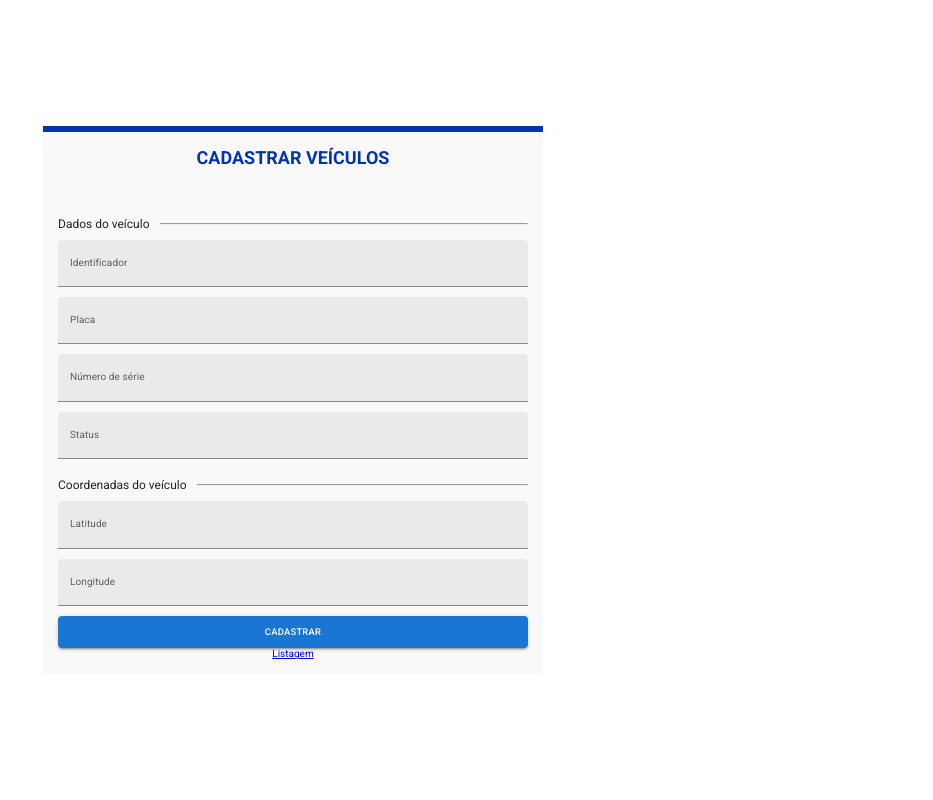
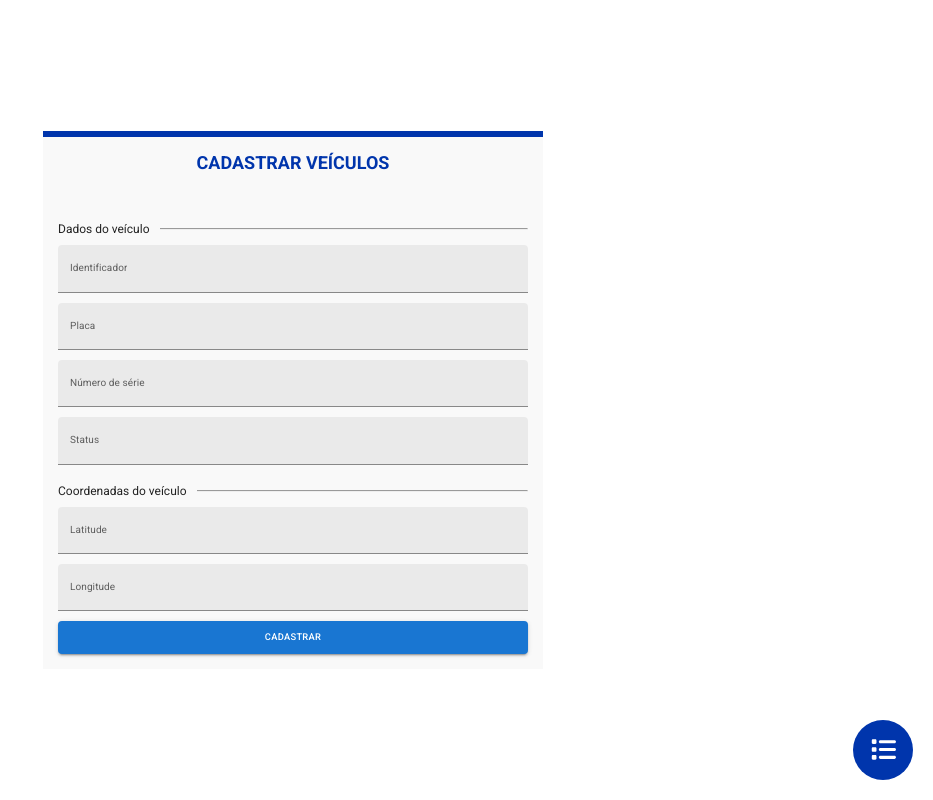
Before and after one commit to gustavoliveira94/track-vehicles, a React (Create React App) app: page /register-vehicles in a window 1280 px wide. Shown: the whole page, without its empty margins (347-1280 px from the left). Built offline with nearby package versions, Linux system fonts and the light colour scheme; what miragejs would draw is missing.

Commit message:
feat: create navigation

```diff
--- /dev/null
+++ b/src/app/components/Navigation/index.tsx
@@ -0,0 +1,33 @@
+import { NavLink, useLocation } from 'react-router-dom';
+import { FontAwesomeIcon } from '@fortawesome/react-fontawesome';
+import { faPlus, faList } from '@fortawesome/free-solid-svg-icons';
+
+import * as Styles from './styles';
+
+export const Navigation: React.FC = () => {
+  const { pathname } = useLocation();
+
+  const type = () => {
+    switch (pathname) {
+      case '/': {
+        return (
+          <NavLink to="/register-vehicles">
+            <FontAwesomeIcon icon={faPlus} />
+          </NavLink>
+        );
+      }
+      case '/register-vehicles': {
+        return (
+          <NavLink to="/">
+            <FontAwesomeIcon icon={faList} />
+          </NavLink>
+        );
+      }
+      default: {
+        return null;
+      }
+    }
+  };
+
+  return <Styles.Wrapper>{type()}</Styles.Wrapper>;
+};
--- /dev/null
+++ b/src/app/components/Navigation/styles.ts
@@ -0,0 +1,23 @@
+import styled from 'styled-components';
+
+export const Wrapper = styled.div`
+  display: flex;
+  align-items: center;
+  justify-content: center;
+
+  position: absolute;
+  bottom: 20px;
+  right: 20px;
+  width: 60px;
+  height: 60px;
+  border-radius: 100%;
+  background-color: #0035ac;
+  cursor: pointer;
+  z-index: 1000;
+  font-size: 25px;
+
+  a {
+    color: #fff;
+    text-decoration: none;
+  }
+`;
--- a/src/app/pages/RegisterVehicles/components/Form/index.tsx
+++ b/src/app/pages/RegisterVehicles/components/Form/index.tsx
@@ -1,6 +1,5 @@
 import { Button } from '@mui/material';
 import { useFormik } from 'formik';
-import { NavLink } from 'react-router-dom';
 
 import { Vehicle } from 'contracts/vehicles';
 import { useCreateVehicle } from 'core/hooks/useCreateVehicle';
@@ -140,7 +139,6 @@ export const Form: React.FC = () => {
           </Button>
         </Styles.FormWrapper>
       </form>
-      <NavLink to="/list-vehicles">Listagem</NavLink>
     </Styles.Wrapper>
   );
 };
--- a/src/app/routes/index.tsx
+++ b/src/app/routes/index.tsx
@@ -1,4 +1,6 @@
 import { Route, Routes, BrowserRouter } from 'react-router-dom';
+
+import { Navigation } from 'app/components/Navigation';
 
 import { ListVehicles } from 'app/pages/ListVehicles';
 import { RegisterVehicles } from 'app/pages/RegisterVehicles';
@@ -7,9 +9,10 @@ export const Router: React.FC = () => {
   return (
     <BrowserRouter>
       <Routes>
-        <Route path="/list-vehicles" element={<ListVehicles />} />
+        <Route path="/*" element={<ListVehicles />} />
         <Route path="/register-vehicles" element={<RegisterVehicles />} />
       </Routes>
+      <Navigation />
     </BrowserRouter>
   );
 };
```
